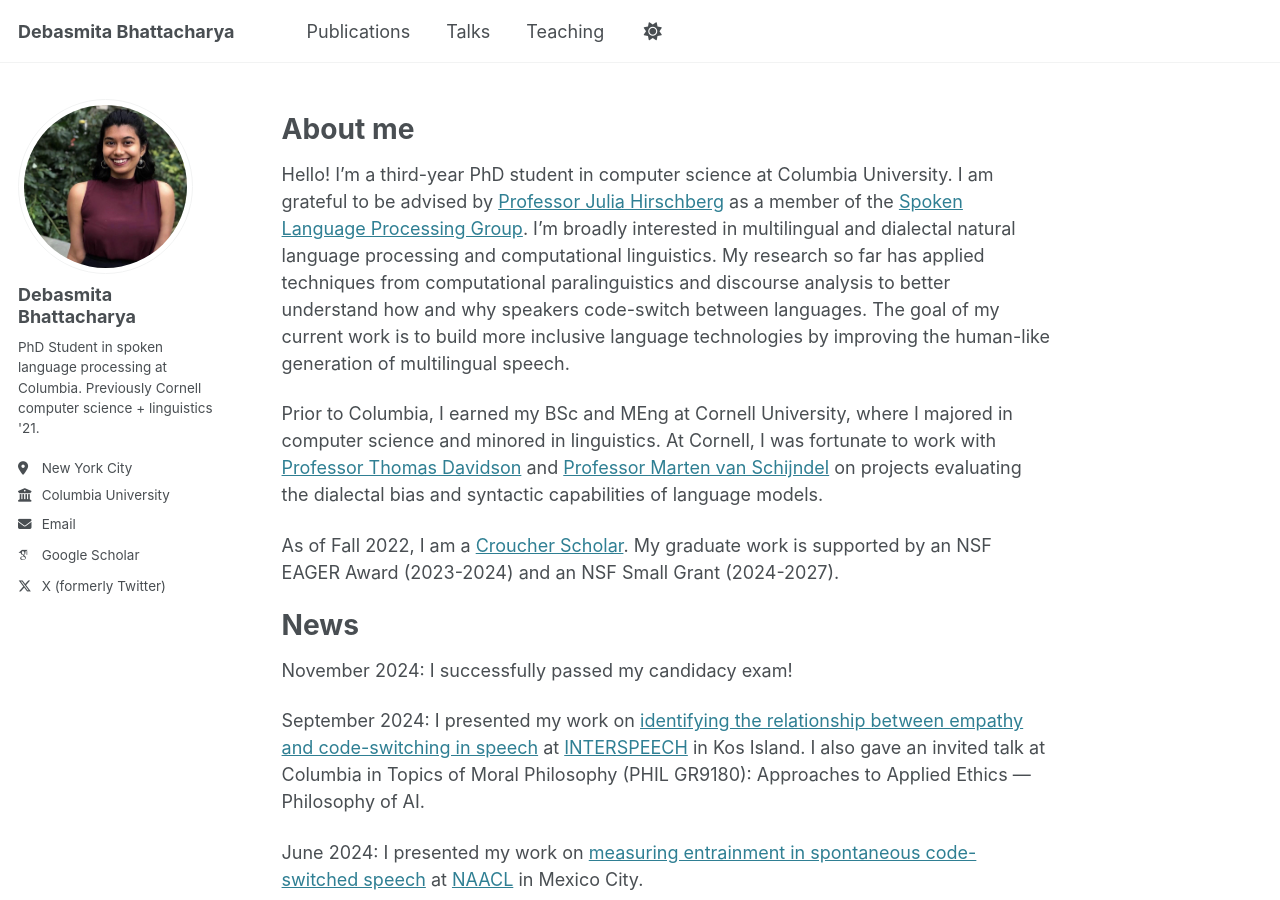
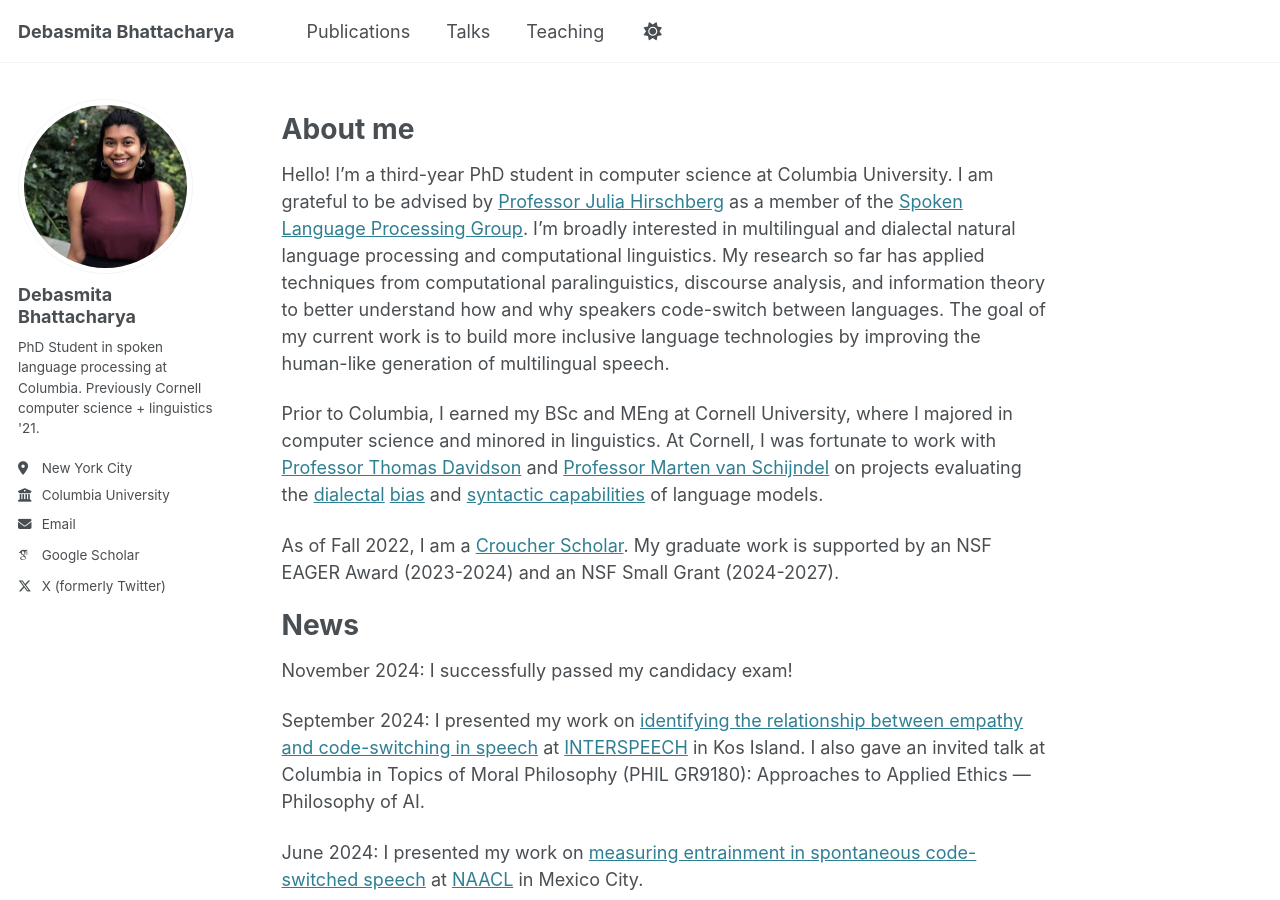
Before and after one commit to debasmita-b/debasmita-b.github.io, a Jekyll site: the page built from _pages/about.md, in a window 1280 px wide and 900 px high. Built offline with Jekyll 4.4.1, drawn with Linux system fonts in a browser that asks for light colours; some web fonts are replaced.

Commit message:
writing edits

```diff
--- a/_pages/about.md
+++ b/_pages/about.md
@@ -9,9 +9,9 @@ redirect_from:
 
 About me
 ======
-Hello! I'm a third-year PhD student in computer science at Columbia University. I am grateful to be advised by [Professor Julia Hirschberg](http://www.cs.columbia.edu/~julia/) as a member of the [Spoken Language Processing Group](http://www.cs.columbia.edu/speech/). I'm broadly interested in multilingual and dialectal natural language processing and computational linguistics. My research so far has applied techniques from computational paralinguistics and discourse analysis to better understand how and why speakers code-switch between languages. The goal of my current work is to build more inclusive language technologies by improving the human-like generation of multilingual speech.
+Hello! I'm a third-year PhD student in computer science at Columbia University. I am grateful to be advised by [Professor Julia Hirschberg](http://www.cs.columbia.edu/~julia/) as a member of the [Spoken Language Processing Group](http://www.cs.columbia.edu/speech/). I'm broadly interested in multilingual and dialectal natural language processing and computational linguistics. My research so far has applied techniques from computational paralinguistics, discourse analysis, and information theory to better understand how and why speakers code-switch between languages. The goal of my current work is to build more inclusive language technologies by improving the human-like generation of multilingual speech.
 
-Prior to Columbia, I earned my BSc and MEng at Cornell University, where I majored in computer science and minored in linguistics. At Cornell, I was fortunate to work with [Professor Thomas Davidson](https://www.thomasrdavidson.com/) and [Professor Marten van Schijndel](https://vansky.github.io/) on projects evaluating the dialectal bias and syntactic capabilities of language models.
+Prior to Columbia, I earned my BSc and MEng at Cornell University, where I majored in computer science and minored in linguistics. At Cornell, I was fortunate to work with [Professor Thomas Davidson](https://www.thomasrdavidson.com/) and [Professor Marten van Schijndel](https://vansky.github.io/) on projects evaluating the [dialectal](https://aclanthology.org/W19-3504/) [bias](https://arxiv.org/abs/2005.13041) and [syntactic capabilities](https://aclanthology.org/2020.conll-1.39/) of language models.
 
 As of Fall 2022, I am a [Croucher Scholar](https://scholars.croucher.org.hk/). My graduate work is supported by an NSF EAGER Award (2023-2024) and an NSF Small Grant (2024-2027).
 
```
